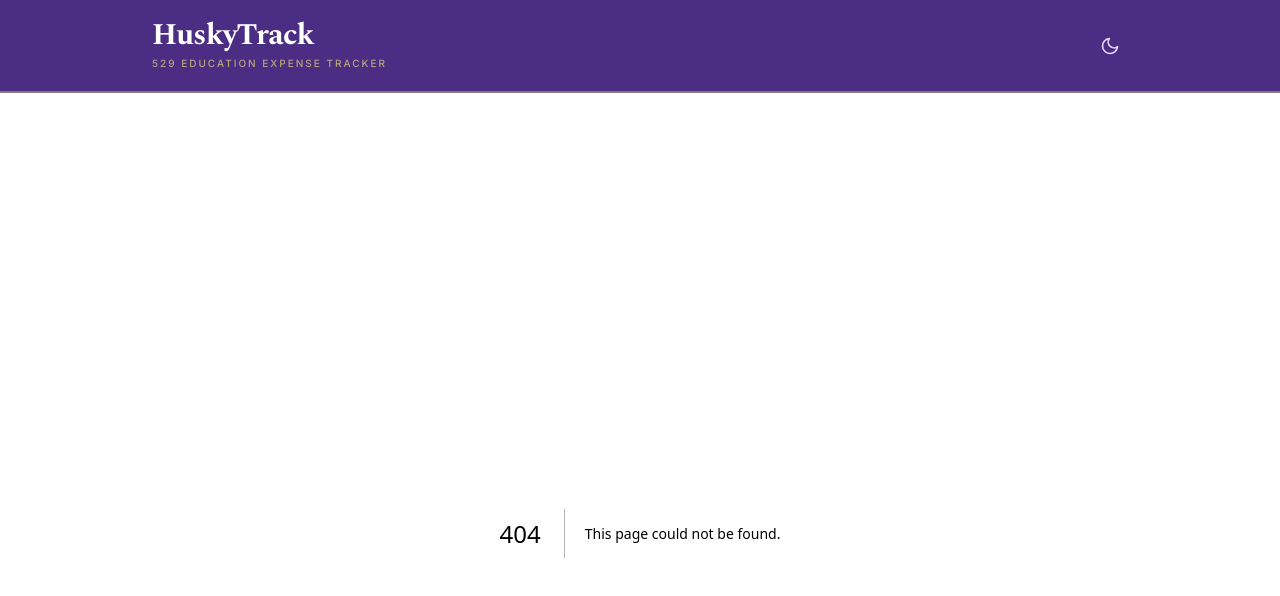
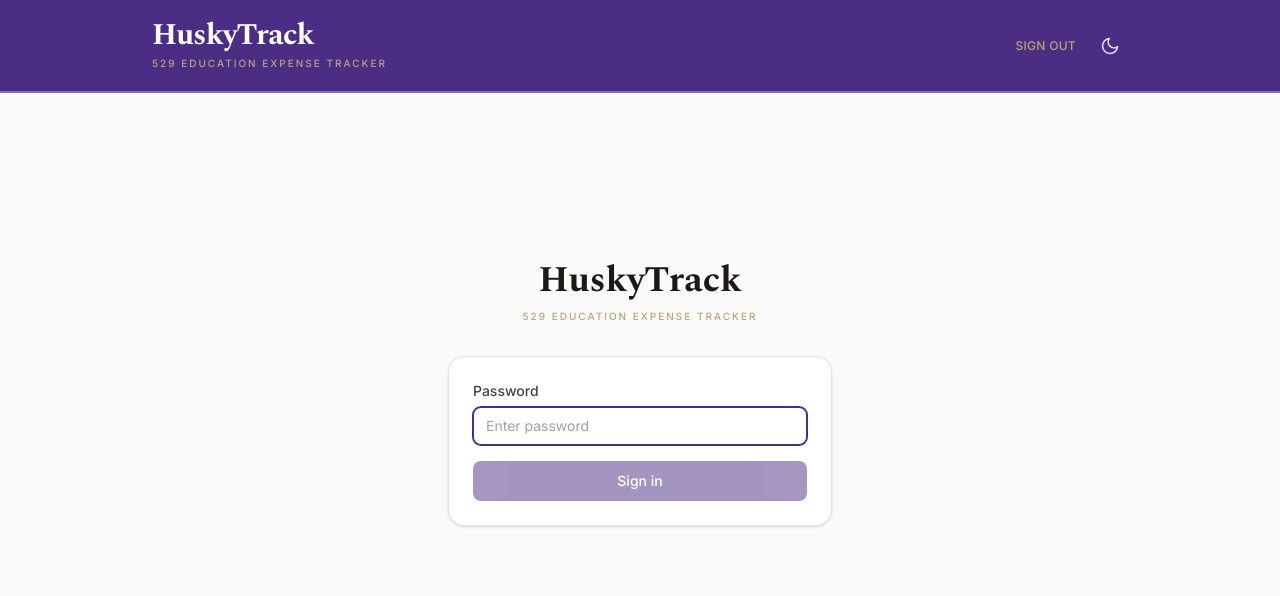
Before and after one commit to alexwrig/HuskyTrack, a Next.js app: page /login in a window 1280 px wide. Before the commit this address had no page. Shown: the top 596 px of the page. Built offline with nearby package versions, Linux system fonts and the light colour scheme.

Commit message:
Add password protection with login page and session cookie
Middleware redirects unauthenticated requests to /login. Password is
verified against SITE_PASSWORD env var via SHA-256 cookie. Includes
logout button in the header.

```diff
--- /dev/null
+++ b/app/api/auth/route.ts
@@ -0,0 +1,34 @@
+import { NextRequest, NextResponse } from 'next/server'
+
+const COOKIE = 'ht_auth'
+const MAX_AGE = 60 * 60 * 24 * 30 // 30 days
+
+async function hash(value: string): Promise<string> {
+  const buf = await crypto.subtle.digest('SHA-256', new TextEncoder().encode(value))
+  return Array.from(new Uint8Array(buf)).map((b) => b.toString(16).padStart(2, '0')).join('')
+}
+
+export async function POST(request: NextRequest) {
+  const { password } = await request.json() as { password: string }
+  const sitePassword = process.env.SITE_PASSWORD
+
+  if (!sitePassword || password !== sitePassword) {
+    return NextResponse.json({ error: 'Incorrect password' }, { status: 401 })
+  }
+
+  const res = NextResponse.json({ ok: true })
+  res.cookies.set(COOKIE, await hash(sitePassword), {
+    httpOnly: true,
+    secure: process.env.NODE_ENV === 'production',
+    sameSite: 'lax',
+    maxAge: MAX_AGE,
+    path: '/',
+  })
+  return res
+}
+
+export async function DELETE() {
+  const res = NextResponse.json({ ok: true })
+  res.cookies.delete(COOKIE)
+  return res
+}
--- a/app/layout.tsx
+++ b/app/layout.tsx
@@ -1,6 +1,7 @@
 import type { Metadata } from 'next'
 import { Spectral, Inter } from 'next/font/google'
 import { ThemeToggle } from '@/src/components/ThemeToggle'
+import { LogoutButton } from '@/src/components/LogoutButton'
 import './globals.css'
 
 const spectral = Spectral({
@@ -38,7 +39,10 @@ export default function RootLayout({ children }: { children: React.ReactNode })
                 529 Education Expense Tracker
               </p>
             </div>
-            <ThemeToggle />
+            <div className="flex items-center gap-4">
+              <LogoutButton />
+              <ThemeToggle />
+            </div>
           </div>
         </header>
         <main className="max-w-5xl mx-auto px-6 py-10">
--- /dev/null
+++ b/app/login/page.tsx
@@ -0,0 +1,80 @@
+'use client'
+
+import { useState } from 'react'
+import { useRouter } from 'next/navigation'
+
+export default function LoginPage() {
+  const [password, setPassword] = useState('')
+  const [error, setError] = useState('')
+  const [loading, setLoading] = useState(false)
+  const router = useRouter()
+
+  const handleSubmit = async (e: React.FormEvent) => {
+    e.preventDefault()
+    setLoading(true)
+    setError('')
+    try {
+      const res = await fetch('/api/auth', {
+        method: 'POST',
+        headers: { 'content-type': 'application/json' },
+        body: JSON.stringify({ password }),
+      })
+      if (!res.ok) {
+        setError('Incorrect password')
+        return
+      }
+      router.push('/')
+      router.refresh()
+    } catch {
+      setError('Something went wrong')
+    } finally {
+      setLoading(false)
+    }
+  }
+
+  return (
+    <div className="flex items-center justify-center min-h-[65vh]">
+      <div className="w-full max-w-sm flex flex-col gap-8">
+        <div className="text-center">
+          <h1 className="font-display text-4xl font-bold text-stone-900 dark:text-stone-100">
+            HuskyTrack
+          </h1>
+          <p className="text-[10px] text-[#B7A57A] tracking-[0.2em] uppercase mt-2 font-medium">
+            529 Education Expense Tracker
+          </p>
+        </div>
+
+        <form
+          onSubmit={handleSubmit}
+          className="bg-white dark:bg-stone-900 rounded-2xl border border-stone-200 dark:border-stone-800 shadow-sm p-6 flex flex-col gap-4"
+        >
+          <div className="flex flex-col gap-1.5">
+            <label className="text-sm font-medium text-stone-700 dark:text-stone-300">
+              Password
+            </label>
+            <input
+              type="password"
+              value={password}
+              onChange={(e) => setPassword(e.target.value)}
+              autoFocus
+              placeholder="Enter password"
+              className="rounded-lg border border-stone-300 dark:border-stone-700 bg-white dark:bg-stone-900 px-3 py-2 text-sm text-stone-900 dark:text-stone-100 placeholder:text-stone-400 focus:border-[#4B2E83] focus:ring-1 focus:ring-[#4B2E83] outline-none transition-colors"
+            />
+          </div>
+
+          {error && (
+            <p className="text-sm text-red-600 dark:text-red-400">{error}</p>
+          )}
+
+          <button
+            type="submit"
+            disabled={loading || !password}
+            className="rounded-lg bg-[#4B2E83] px-4 py-2.5 text-sm font-medium text-white hover:bg-[#3d2569] disabled:opacity-50 disabled:cursor-not-allowed transition-colors"
+          >
+            {loading ? 'Signing in...' : 'Sign in'}
+          </button>
+        </form>
+      </div>
+    </div>
+  )
+}
--- /dev/null
+++ b/middleware.ts
@@ -0,0 +1,33 @@
+import { NextRequest, NextResponse } from 'next/server'
+
+export const config = {
+  matcher: ['/((?!_next/static|_next/image|favicon.ico).*)'],
+}
+
+const COOKIE = 'ht_auth'
+
+async function hash(value: string): Promise<string> {
+  const buf = await crypto.subtle.digest('SHA-256', new TextEncoder().encode(value))
+  return Array.from(new Uint8Array(buf)).map((b) => b.toString(16).padStart(2, '0')).join('')
+}
+
+export async function middleware(request: NextRequest) {
+  const { pathname } = request.nextUrl
+
+  if (pathname.startsWith('/login') || pathname.startsWith('/api/auth')) {
+    return NextResponse.next()
+  }
+
+  const password = process.env.SITE_PASSWORD
+  if (!password) return NextResponse.next() // no password set, open access
+
+  const cookie = request.cookies.get(COOKIE)?.value
+  const expected = await hash(password)
+
+  if (cookie !== expected) {
+    const loginUrl = new URL('/login', request.url)
+    return NextResponse.redirect(loginUrl)
+  }
+
+  return NextResponse.next()
+}
--- /dev/null
+++ b/src/components/LogoutButton.tsx
@@ -0,0 +1,21 @@
+'use client'
+
+import { useRouter } from 'next/navigation'
+
+export function LogoutButton() {
+  const router = useRouter()
+
+  const handleLogout = async () => {
+    await fetch('/api/auth', { method: 'DELETE' })
+    router.push('/login')
+  }
+
+  return (
+    <button
+      onClick={handleLogout}
+      className="text-xs text-[#B7A57A] hover:text-white transition-colors font-medium tracking-wide uppercase"
+    >
+      Sign out
+    </button>
+  )
+}
```
Also changed, not shown: 1 other file (tests, documents, lock files or other folders).
